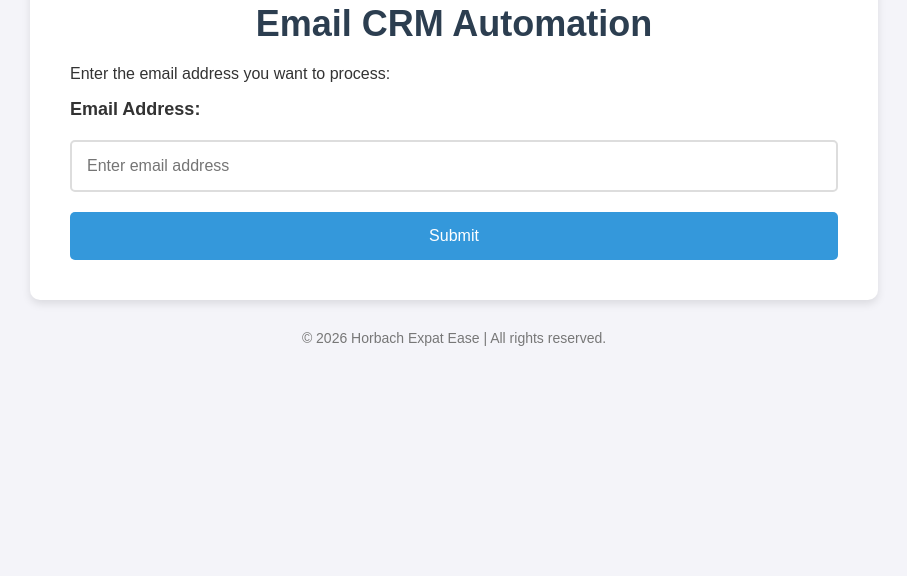
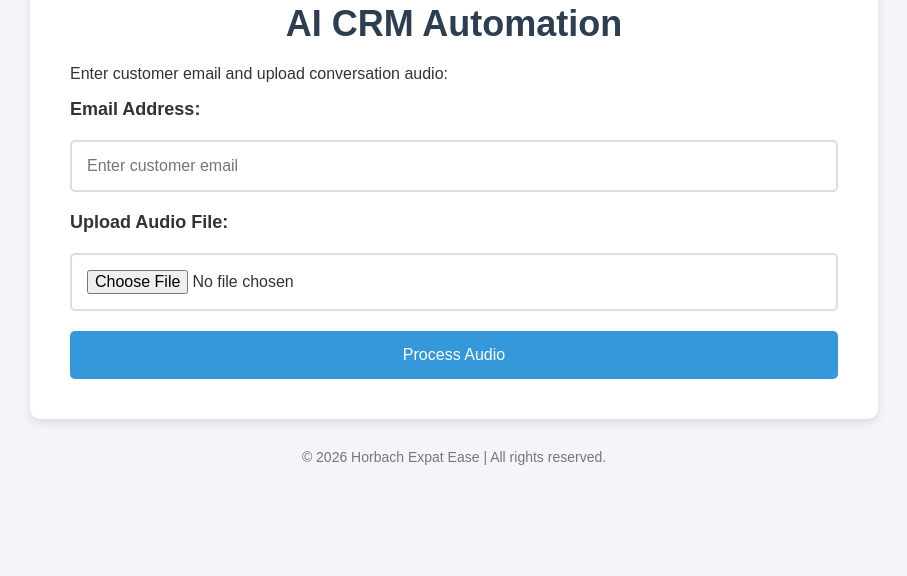
Before and after one commit to inbound-hue/AI_Voicedetection, a Flask app: page / in a window 1280 px wide. Shown: the part 224-800 px from the top of the page, without its empty margins (186-1093 px from the left). Run offline with Flask 3, Linux system fonts and the light colour scheme; parts of the project's set-up code (start-up, migrations or seed data) failed here and were passed over.

Commit message:
Update index.html

```diff
--- a/templates/index.html
+++ b/templates/index.html
@@ -3,7 +3,7 @@
 <head>
     <meta charset="UTF-8">
     <meta name="viewport" content="width=device-width, initial-scale=1.0">
-    <title>Email CRM Automation</title>
+    <title>AI CRM Automation</title>
     <style>
         body {
             font-family: Arial, sans-serif;
@@ -36,7 +36,8 @@
             font-size: 18px;
             font-weight: bold;
         }
-        input[type="email"] {
+        input[type="email"],
+        input[type="file"] {
             padding: 15px;
             font-size: 16px;
             border: 2px solid #ddd;
@@ -83,14 +84,19 @@
     </div>
 
     <!-- Main Content Section -->
-    <h1>Email CRM Automation</h1>
-    <p>Enter the email address you want to process:</p>
+    <h1>AI CRM Automation</h1>
+    <p>Enter customer email and upload conversation audio:</p>
 
-    <!-- Form for email input -->
-    <form action="/" method="POST" class="form-container">
+    <!-- Form -->
+    <form action="/" method="POST" enctype="multipart/form-data" class="form-container">
+
         <label for="email">Email Address:</label>
-        <input type="email" id="email" name="email" required placeholder="Enter email address">
-        <input type="submit" value="Submit">
+        <input type="email" id="email" name="email" required placeholder="Enter customer email">
+
+        <label for="audio">Upload Audio File:</label>
+        <input type="file" id="audio" name="audio" accept=".mp3,.wav,.m4a,.mp4" required>
+
+        <input type="submit" value="Process Audio">
     </form>
 </div>
 
```
